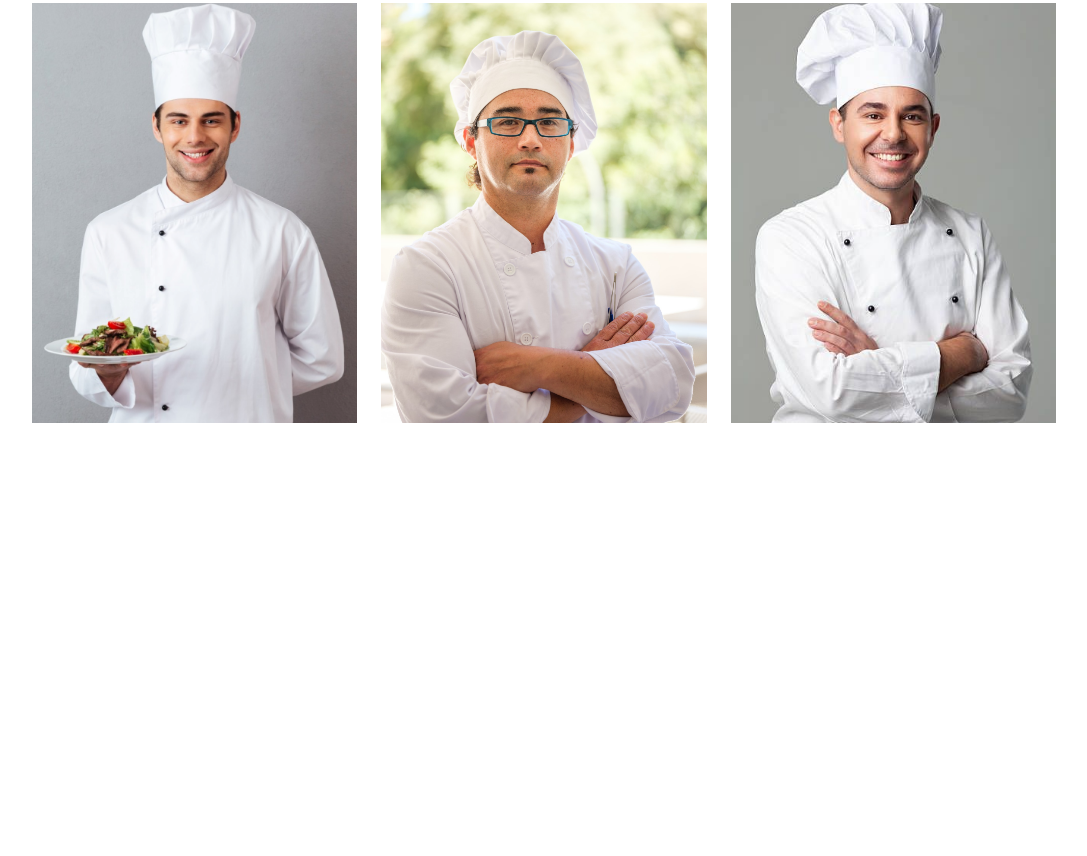
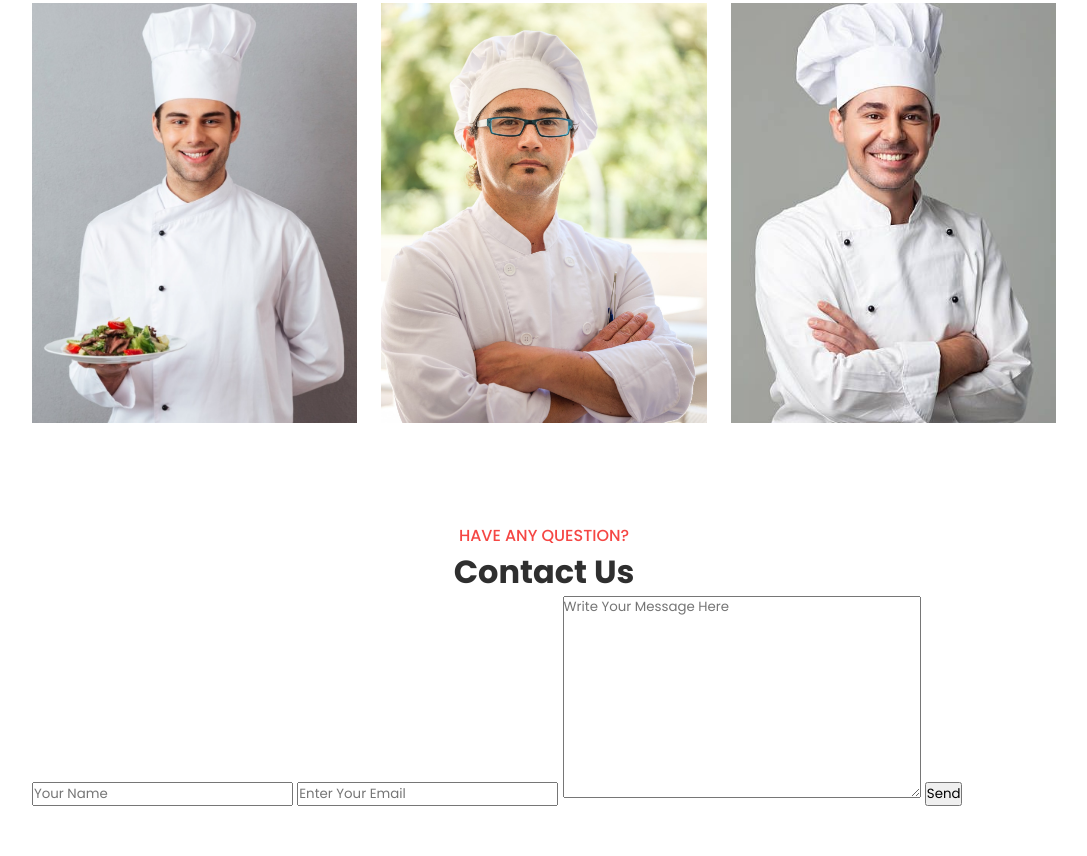
Before and after one commit to i7Sayed/Chef-Website, a plain HTML site: page index.html in a window 1280 px wide. Shown: the part 1426-2282 px from the top of the page, without its empty margins (96-1183 px from the left). Before the commit the page ends 1899 px from the top, so only its background shows below. Drawn offline with nearby package versions, Linux system fonts and the light colour scheme.

Commit message:
add contact sec in index.html

```diff
--- a/index.html
+++ b/index.html
@@ -100,6 +100,20 @@
       </section>
 
       <!-- Contact Section -->
+       <section class="contact" id="contact">
+        <div class="heading">
+            <p>Have Any Question?</p>
+            <h2>Contact Us</h2>
+        </div>
+        <div class="contact-form">
+            <form action="#">
+                <input type="text" placeholder="Your Name">
+                <input type="email" name="" id="" placeholder="Enter Your Email">
+                <textarea name="" id="" cols="30" rows="10" placeholder="Write Your Message Here"></textarea>
+                <input type="button" value="Send" class="contact-button">
+            </form>
+        </div>
+       </section>
     <!-- Link To Js -->
 </body>
 </html>
```
